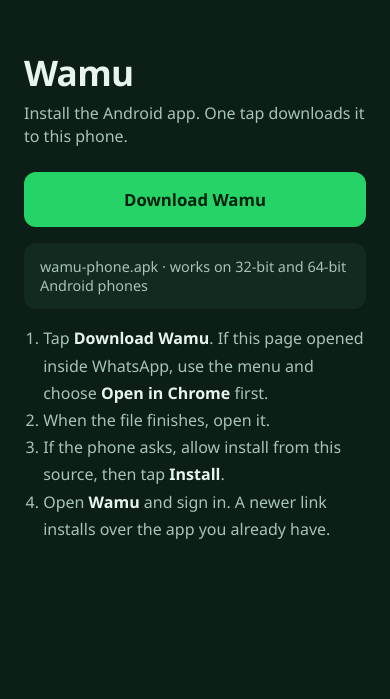
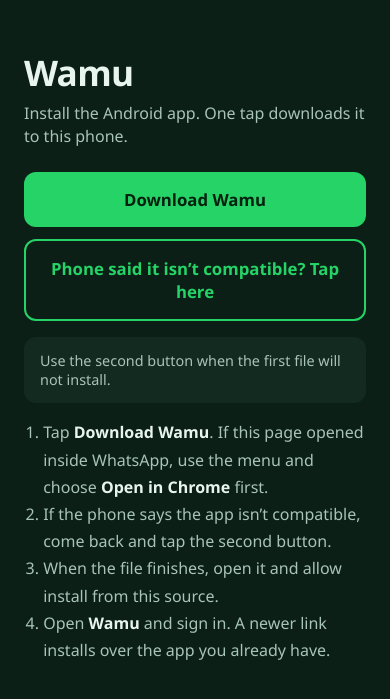
Before and after one commit to Fyncakes/Wamu, a FastAPI app: page /download in a window 390 px wide. Shown: the top 699 px of the page. Run offline with FastAPI, Linux system fonts and the light colour scheme; some libraries are stand-ins or nearby versions.

Commit message:
Give phones that reject the 64-bit app a separate 32-bit download.
Co-authored-by: Cursor <cursoragent@cursor.com>

```diff
--- a/wamu-backend/app/main.py
+++ b/wamu-backend/app/main.py
@@ -236,25 +236,35 @@ async def api_root():
     }
 
 
-_DEFAULT_APK_URL = (
-    "https://github.com/Fyncakes/Wamu/releases/download/phone-trial/wamu-phone.apk"
+_DEFAULT_APK64_URL = (
+    "https://github.com/Fyncakes/Wamu/releases/download/phone-trial/wamu-arm64.apk"
+)
+_DEFAULT_APK32_URL = (
+    "https://github.com/Fyncakes/Wamu/releases/download/phone-trial/wamu-arm32.apk"
 )
 
 
 @app.get("/get")
 @app.get("/download")
 async def download_app_page():
-    """Public install page. Share this link; the button downloads the Android app."""
+    """Public install page. Share this link; the buttons download the Android app."""
     import os
 
-    apk = os.environ.get("PHONE_APK_URL", "").strip() or _DEFAULT_APK_URL
+    apk64 = os.environ.get("PHONE_APK_URL", "").strip() or _DEFAULT_APK64_URL
+    apk32 = os.environ.get("PHONE_APK32_URL", "").strip() or _DEFAULT_APK32_URL
     template = Path(__file__).resolve().parent / "templates" / "get.html"
     if template.is_file():
-        html = template.read_text(encoding="utf-8").replace("__APK__", apk)
+        html = (
+            template.read_text(encoding="utf-8")
+            .replace("__APK64__", apk64)
+            .replace("__APK32__", apk32)
+            .replace("__APK__", apk64)
+        )
     else:
         html = (
             "<!DOCTYPE html><html><body><h1>Wamu</h1>"
-            f'<p><a href="{apk}">Download Wamu</a></p></body></html>'
+            f'<p><a href="{apk64}">Download Wamu</a></p>'
+            f'<p><a href="{apk32}">Older phones</a></p></body></html>'
         )
     return HTMLResponse(html)
 
--- a/wamu-backend/app/templates/get.html
+++ b/wamu-backend/app/templates/get.html
@@ -33,6 +33,12 @@
     font-size: 1.05rem;
   }
   a.btn:active { transform: scale(0.99); }
+  a.btn.alt {
+    background: transparent;
+    color: var(--accent);
+    border: 2px solid var(--accent);
+    margin-top: 12px;
+  }
   .file {
     display: block;
     word-break: break-all;
@@ -51,12 +57,13 @@
 <div class="card">
   <p class="brand">Wamu</p>
   <p class="tag">Install the Android app. One tap downloads it to this phone.</p>
-  <a class="btn" id="download" href="__APK__">Download Wamu</a>
-  <span class="file">wamu-phone.apk · works on 32-bit and 64-bit Android phones</span>
+  <a class="btn" id="download" href="__APK64__">Download Wamu</a>
+  <a class="btn alt" href="__APK32__">Phone said it isn’t compatible? Tap here</a>
+  <span class="file">Use the second button when the first file will not install.</span>
   <ol>
     <li>Tap <b>Download Wamu</b>. If this page opened inside WhatsApp, use the menu and choose <b>Open in Chrome</b> first.</li>
-    <li>When the file finishes, open it.</li>
-    <li>If the phone asks, allow install from this source, then tap <b>Install</b>.</li>
+    <li>If the phone says the app isn’t compatible, come back and tap the second button.</li>
+    <li>When the file finishes, open it and allow install from this source.</li>
     <li>Open <b>Wamu</b> and sign in. A newer link installs over the app you already have.</li>
   </ol>
 </div>
```
Also changed, not shown: 2 other files.
